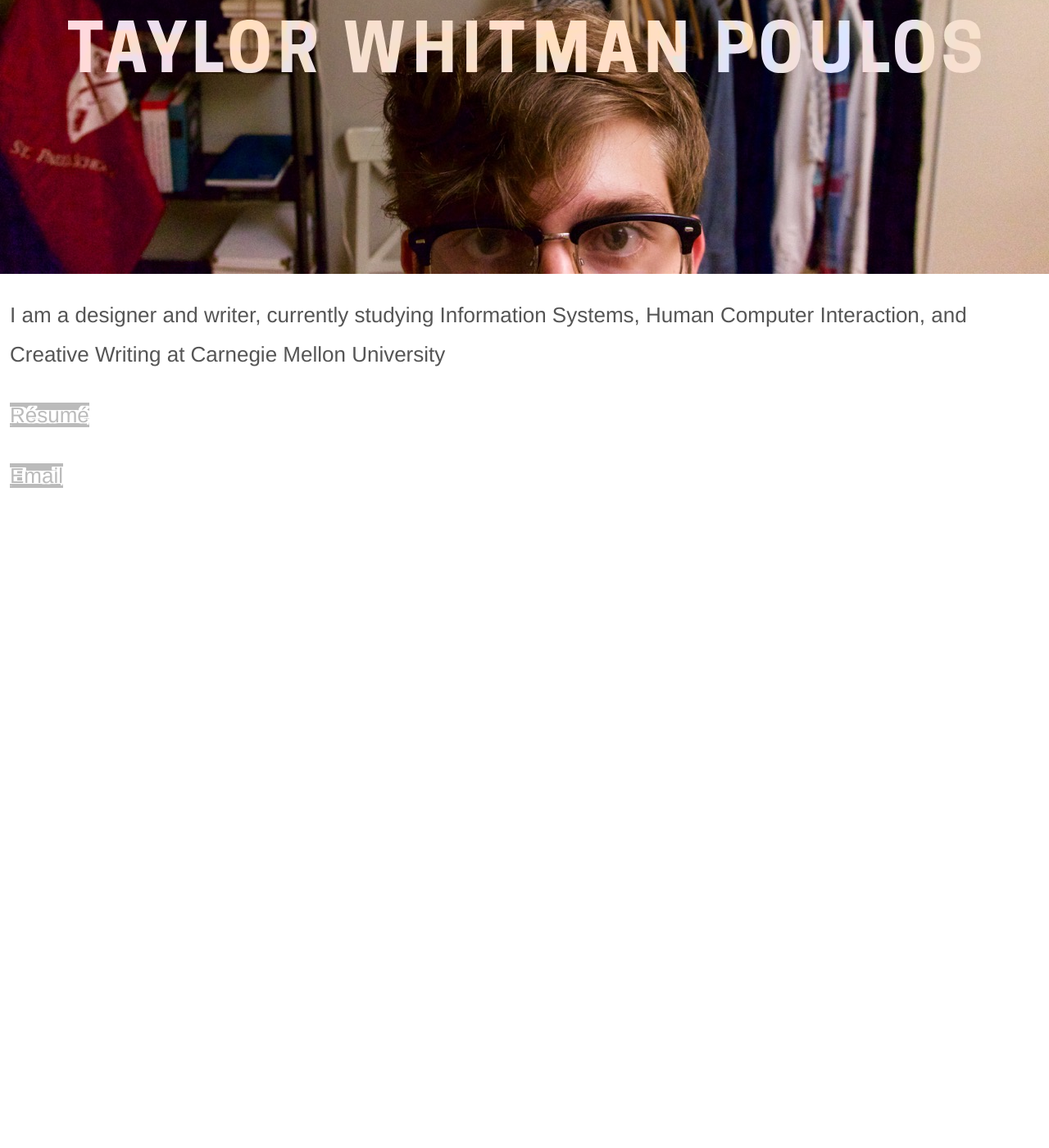
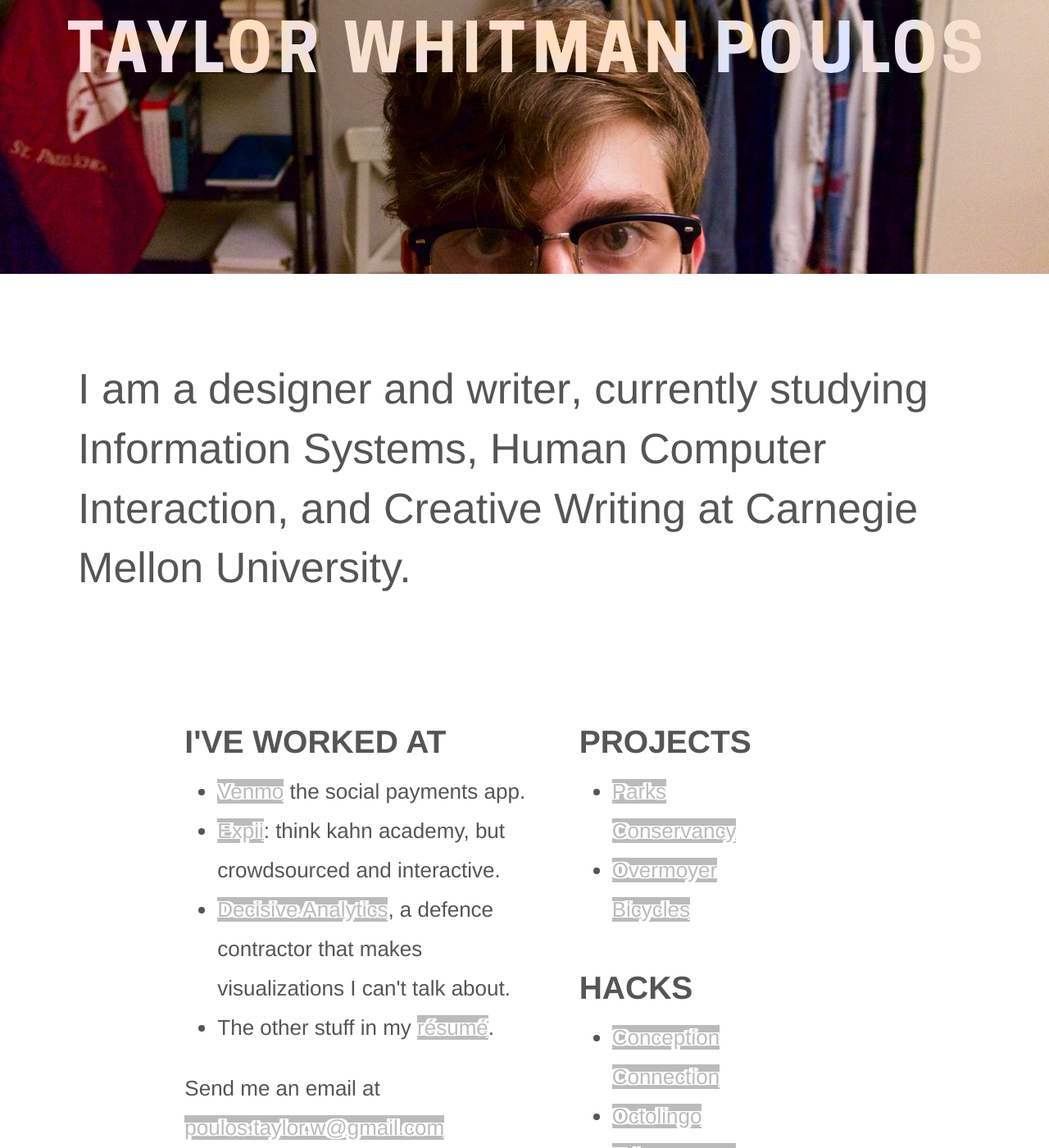
Before and after one commit to tpoulos/tpoulos.github.io, a Jekyll site: the page built from index.html, in a window 1280 px wide and 1400 px high, scrolled down 434 px. Shown: the whole window at 82% size. Built offline with Jekyll 4.4.1, drawn with Linux system fonts in a browser that asks for light colours; nearby versions of some CDN libraries; before the commit the page ends 1064 px from its top, so only the background shows below that; some of the changed text lies outside the part shown.

Commit message:
added navigation to the homepage

```diff
--- /dev/null
+++ b/_sass/_homepage.scss
@@ -0,0 +1,55 @@
+.homepage-selfie {
+  width: 100%;
+  height: 60vw;
+  max-height: 100vh;
+
+  overflow: hidden;
+
+  background-size: cover;
+  background-position: bottom;
+  background-image: url("/images/DSC00178.jpg");
+}
+
+
+.homepage-bio {
+  @include full-width-container;
+
+  font-size: 2em;
+  font-weight: 200;
+  line-height: 1.4;
+  margin-top: 2em;
+  margin-bottom: 2em;
+}
+
+.homepage {
+  h3 {
+  	font-family: 'nimbus-sans-condensed', helvetica, arial;
+    text-transform: uppercase;
+    font-size: 1.5em;
+    margin-bottom: 0em;
+  }
+
+  ul {
+    margin: 0 0;
+  }
+}
+
+.homepage-links {
+  align: top;
+  margin: 0 3 * $column;
+  margin-bottom: 12em;
+}
+
+.homepage-work, .homepage-projects {
+  width: $column * 8;
+  display: inline-block;
+  vertical-align: top;
+}
+
+.homepage-work {
+  width: $column * 10;
+}
+
+.homepage-projects {
+  width: $column * 6;
+}
--- a/_sass/_type.scss
+++ b/_sass/_type.scss
@@ -122,7 +122,7 @@ a {
 	color: inherit;
 }
 
-p, blockquote {
+p, blockquote, ul, ol {
 	 a {
 
 
--- a/css/style.scss
+++ b/css/style.scss
@@ -1,5 +1,4 @@
 ---
-
 ---
 
 @import "variables";
@@ -10,16 +9,4 @@
 @import "header";
 @import "article";
 @import "responsive-images";
-
-
-.full-screen-selfie {
-  width: 100%;
-  height: 60vw;
-  max-height: 100vh;
-
-  overflow: hidden;
-
-  background-size: cover;
-  background-position: bottom;
-  background-image: url("/images/DSC00178.jpg");
-}
+@import "homepage";
--- a/index.html
+++ b/index.html
@@ -1,13 +1,44 @@
 ---
 layout: default
 ---
+<div class="homepage">
+  <div class="homepage-selfie">
+    <!--img src="/images/DSC00178.jpg"-->
+  </div>
+  <div class="wrapper homepage-bio">
+    I am a <em>designer and writer</em>, currently studying Information Systems, Human Computer Interaction, and Creative Writing at Carnegie Mellon University.
+  </div>
 
-<div class="full-screen-selfie">
-  <!--img src="/images/DSC00178.jpg"-->
+
+  <div class="homepage-links">
+    <div class="wrapper homepage-work">
+      <h3>I've worked at</h3>
+      <ul>
+        <li><a href="//venmo.com">Venmo</a> the social payments app.</li>
+        <li><a href="//expii.com">Expii</a>: think kahn academy, but crowdsourced and interactive.</li>
+        <li><a href="//www.dac.us/">Decisive Analytics</a>, a defence contractor that makes visualizations I can't talk about.</li>
+        <li>The other stuff in my <a class="" href="/docs/resume-summer-2015.pdf">résumé</a>.</li>
+      </ul>
+
+
+      <p>Send me an email at <a class="" href="mailto:poulos.taylor.w@gmail.com">poulos.taylor.w@gmail.com</a>
+    </div>
+      <div class="wrapper homepage-projects">
+        <h3>Projects</h3>
+        <ul>
+          <li><a href="/portfolio/parks-conservancy/">Parks Conservancy</a></li>
+          <li><a href="portfolio/overmoyer/">Overmoyer Bicycles</a></li>
+        </ul>
+        <h3>Hacks</h3>
+        <ul>
+          <li><a href="/portfolio/conception-connection/">Conception Connection</a></li>
+          <li><a href="/portfolio/octolingo/">Octolingo</a></li>
+          <li><a href="/portfolio/teleprompter/">Teleprompter</a></li>
+        </ul>
+        <h3>Essays</h3>
+        <ul>
+          <li><a href="/essays/design-by-knife/">Design by knife</a></li>
+        </ul>
+      </div>
+  </div>
 </div>
-<div class="wrapper">
-  <p> I am a designer and writer, currently studying Information Systems, Human Computer Interaction, and Creative Writing at Carnegie Mellon University</p>
-
-  <p><a class="" href="/docs/resume-summer-2015.pdf">Résumé</a>
-  <p><a class="" href="mailto:poulos.taylor.w@gmail.com">Email</a>
-</div>
```
Also changed, not shown: 2 other files.
